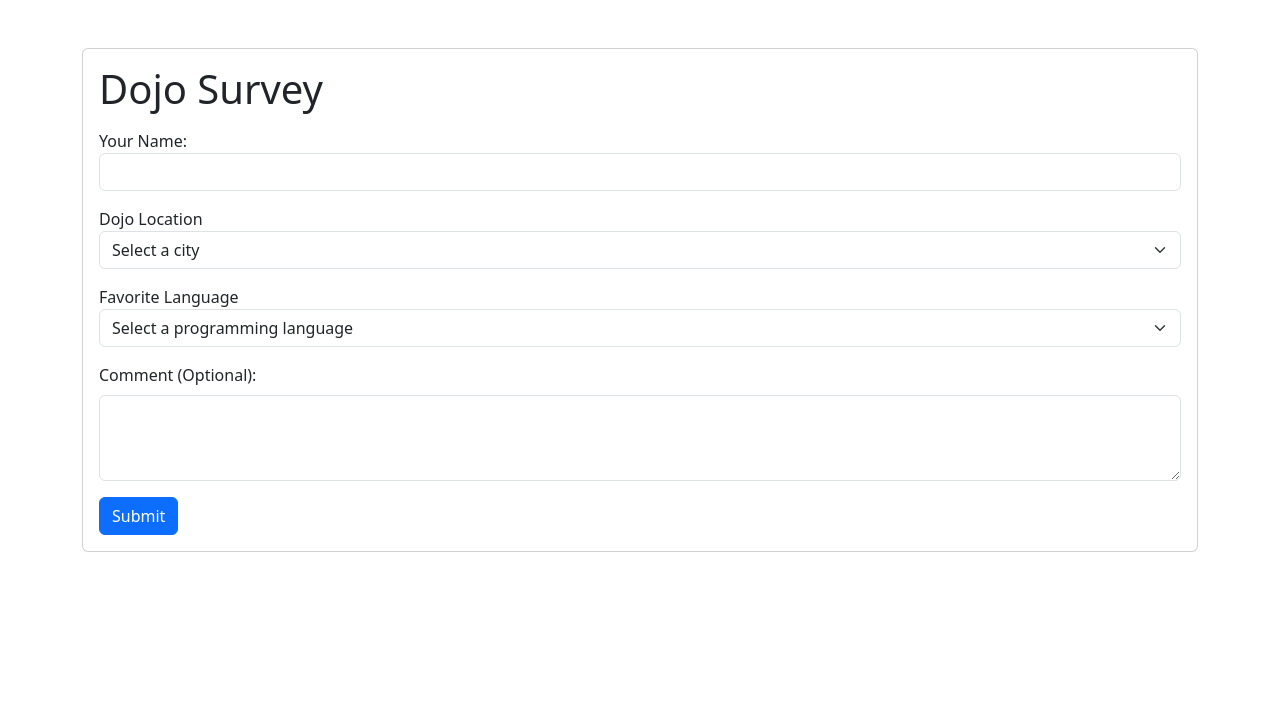
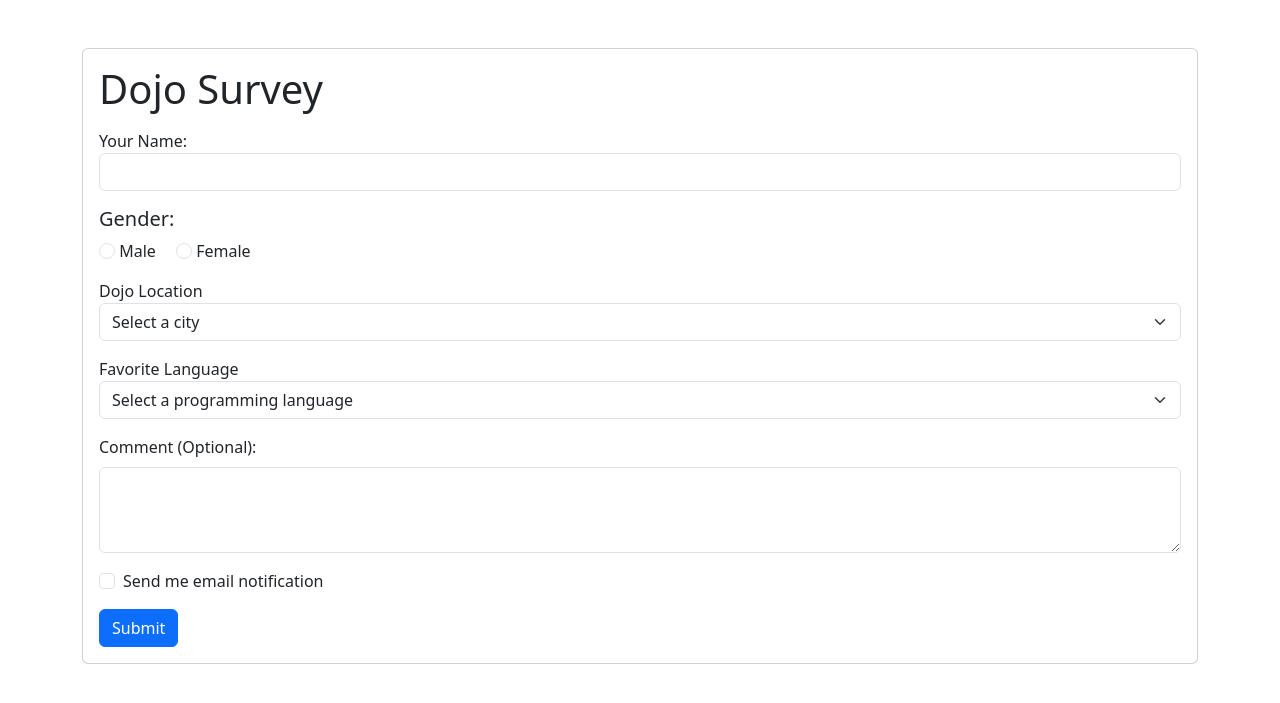
Before and after one commit to BaraaJayousi/python_stack, a Flask app: page / in a window 1280 px wide. Shown: the top 703 px of the page. Run offline with Flask 3, Linux system fonts and the light colour scheme; some libraries are stand-ins or nearby versions.

Commit message:
added radios and checkboxes to the form

```diff
--- a/flask/flask_fundamentals/dojo_survey/main.py
+++ b/flask/flask_fundamentals/dojo_survey/main.py
@@ -11,6 +11,8 @@ def render_form():
 def render_results():
     print("Got post info")
     print(request.form)
+    print(request.form.getlist('email_agreement'))
     return render_template("result.html",result=request.form)
+
 if __name__ == "__main__":
     app.run(debug=True)
--- a/flask/flask_fundamentals/dojo_survey/templates/index.html
+++ b/flask/flask_fundamentals/dojo_survey/templates/index.html
@@ -14,13 +14,22 @@
                     {%block body%}
                     <h1>Dojo Survey</h1>
                     <form action="/result" method="POST">
-                        <div class="form-group mt-3">
+                        <div class="form-group my-3">
                             <label for="user_name">Your Name:</label>
-                            <input type="text" class="form-control" name="user_name">
+                            <input type="text" class="form-control" name="user_name" required>
+                        </div>
+                        <h5>Gender:</h5>
+                        <div class="form-check-inline">
+                            <input class="form-check-input" type="radio" id="gender-male" name="user_gender" value="Male" required>
+                            <label for="gender-male">Male</label>
+                        </div>
+                        <div class="form-check-inline">
+                            <input class="form-check-input" type="radio" id="gender-female" name="user_gender" value="Female" required>
+                            <label for="gender-female">Female</label>
                         </div>
                         <div class="form-group mt-3">
                             <label for="user_name">Dojo Location</label>
-                            <select class="form-select" aria-label="Default select example" name="dojo_location">
+                            <select class="form-select" aria-label="Default select example" name="dojo_location" >
                                 <option selected>Select a city</option>
                                 <option value="New York">New York</option>
                                 <option value="Los Angeles">Los Angeles</option>
@@ -31,7 +40,7 @@
                         </div>
                         <div class="form-group mt-3">
                             <label for="user_name">Favorite Language</label>
-                            <select class="form-select" aria-label="Default select example" name="fav_lang">
+                            <select class="form-select" aria-label="Default select example" name="fav_lang" >
                                 <option selected>Select a programming language</option>
                                 <option value="Python">Python</option>
                                 <option value="Java Script">Java Script</option>
@@ -43,6 +52,10 @@
                             <label for="exampleFormControlTextarea1" class="form-label">Comment (Optional):</label>
                             <textarea class="form-control" name="user_comment" rows="3"></textarea>
                         </div>
+                        <div class="form-check mb-3">
+                            <input type="checkbox" class="form-check-input" id="email-agreement" name="email_agreement" value="True">
+                            <label for="email-agreement">Send me email notification</label>
+                        </div>
                         <button type="submit" class="btn btn-primary">Submit</button>
                     </form>
                     {%endblock%}
```
Also changed, not shown: flask/flask_fundamentals/dojo_survey/templates/result.html (+11 -0 lines).
